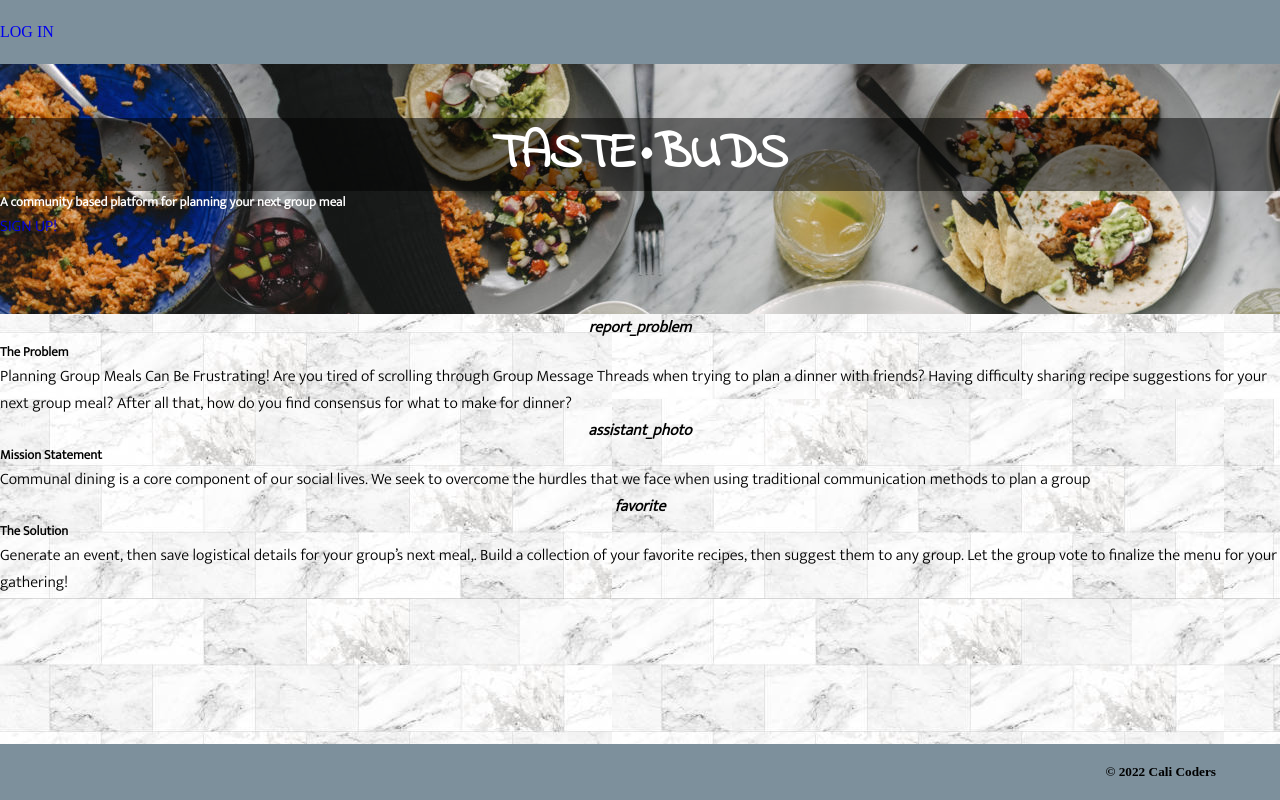
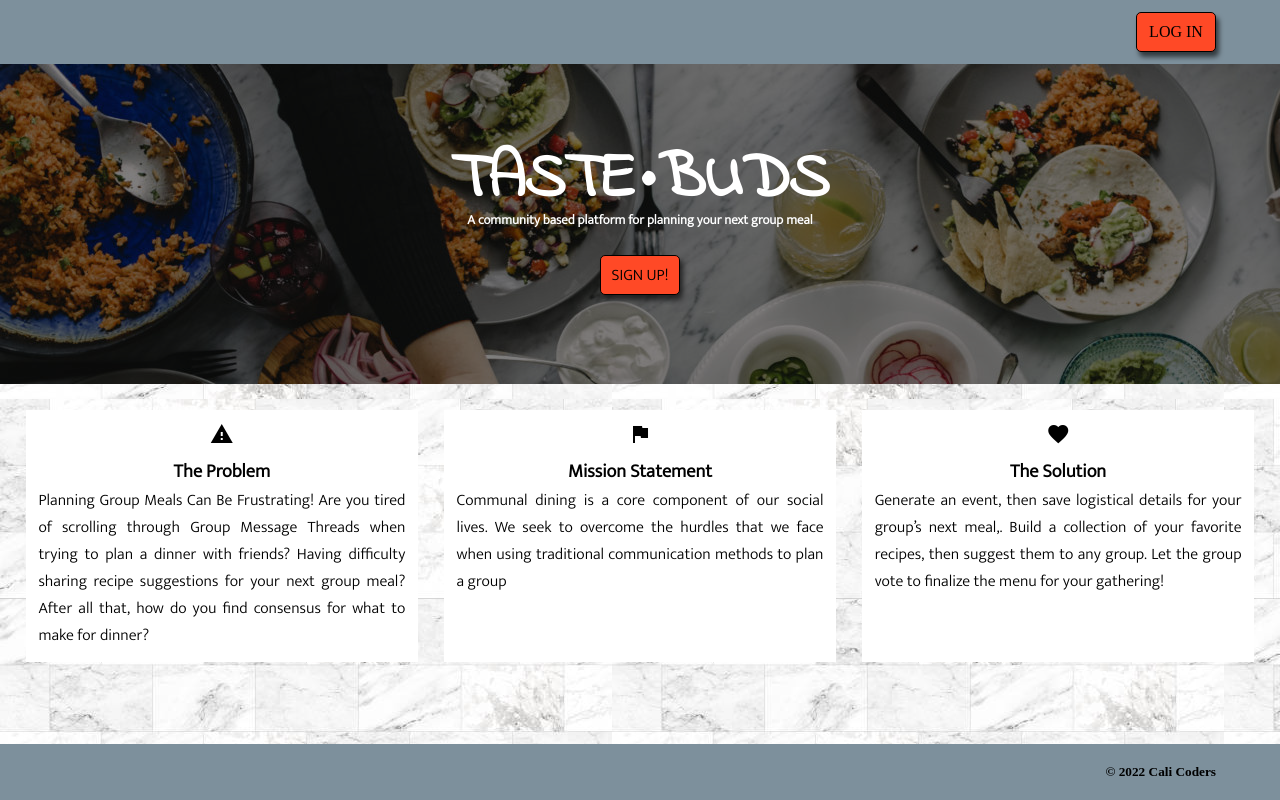
Before and after one commit to adevlinb/fakebuds, a Django app: page / in a window 1280 px wide. Run offline with Django 4.2, Linux system fonts and the light colour scheme.

Commit message:
updates landing page

```diff
--- a/main_app/static/css/style.css
+++ b/main_app/static/css/style.css
@@ -20,12 +20,22 @@ body {
 }
 
 /*************** NAV BAR *****************/
-nav {
+#loggedIn {
   background-color: #7D909C;
   height: 8vh;
   display: flex;
   justify-content: space-between;
   align-items: center;
+  width: 100vw;
+}
+
+#loggedOut {
+  background-color: #7D909C;
+  height: 8vh;
+  display: flex;
+  justify-content: flex-end;
+  align-items: center;
+  width: 100vw;
 }
 
 nav > div {
@@ -46,6 +56,24 @@ nav > div > img {
   color: white;
 }
 
+#login {
+  display: flex;
+  justify-content: center;
+  align-items: center;
+  text-align: center;
+  background-color: rgba(255, 73, 38, 1);
+  padding: 3px;
+  margin-right: 5vw;
+  border-radius: 5px;
+  border: 1px solid black;
+  width: 10vh;
+  height: 5vh;
+  box-shadow: 3px 5px 5px rgba(0, 0, 0, 0.6);
+}
+
+#login > a {
+  color: black;
+}
 
 #welcomeUsername {
   color: rgb(206, 206, 206);
@@ -73,13 +101,6 @@ main {
   flex: 1 0 auto;
 }
 
-.home_background {
-  background-image: url("../images/main_img1.jpeg");
-  height: 250px;
-  align-items: center;
-  justify-content: center;
-}
-
 .horizontal {
   display: flex;
   justify-content: center;
@@ -102,19 +123,29 @@ footer {
 }
 
 /*************** LANDING PAGE *****************/
-footer.page-footer {
-  padding-top: 0;
-  padding-right: 50px;
-  text-align: right;
+.home_background {
+  background-image: url("../images/main_img1.jpeg");
+  height: 40vh;
+}
+
+.landing_titles {
+  background-color: rgba(0, 0, 0, 0.5);
+  height: 40vh;
+  width: 100%;
+  display: flex;
+  flex-direction: column;
+  align-items: center;
+  justify-content: center;
 }
 
 .taste_title {
   text-align: center;
-  margin-top: 0;
+  margin: none;
   color: white;
   font-family: 'Indie Flower', cursive;
-  font-size: 50px;
+  font-size: 8vh;
   font-weight: bolder;
+  line-height: 7vh;
 }
 
 .land_icon {
@@ -127,11 +158,42 @@ footer.page-footer {
   font-weight: 900;
 }
 
-.landing_titles {
-  background-color: rgba(0, 0, 0, 0.5);
+#signUp {
+  display: flex;
+  justify-content: center;
   align-items: center;
-  justify-content: center;
+  text-align: center;
+  background-color: rgba(255, 73, 38, 1);
+  padding: 3px;
+  border-radius: 5px;
+  border: 1px solid black;
+  width: 10vh;
+  height: 5vh;
+  box-shadow: 3px 5px 5px rgba(0, 0, 0, 0.6);
+  color: black;
+  margin-top: 3vh;
 }
+
+.landingInfo {
+  display: grid;
+  grid-template-columns: repeat(3, 1fr);
+  gap: 2vw;
+  padding: 2vw;
+}
+
+.landingInfo > div {
+  display: flex;
+  flex-direction: column;
+  align-items: center;
+  text-align: justify;
+  text-justify: inter-word;
+  padding: 1vw;
+  background-color: rgba(255, 255, 255, 1);
+}
+
+.landingInfo > div >
+
+
 /*******************  DASHOARD ********************/
 .dashboardHeading {
   height: 5vh;
--- a/main_app/templates/base.html
+++ b/main_app/templates/base.html
@@ -7,7 +7,7 @@
     <meta http-equiv="X-UA-Compatible" content="IE=edge">
     <meta name="viewport" content="width=device-width, initial-scale=1.0">
     <title>Taste•Buds</title>
-    <!-- <link href="https://fonts.googleapis.com/icon?family=Material+Icons" rel="stylesheet"> -->
+    <link href="https://fonts.googleapis.com/icon?family=Material+Icons" rel="stylesheet">
     <!-- <link rel="stylesheet" href="https://cdnjs.cloudflare.com/ajax/libs/materialize/1.0.0/css/materialize.min.css"> -->
     <link rel="stylesheet" type="text/css" href="{% static 'css/style.css' %}">
     <!-- <script src="https://cdnjs.cloudflare.com/ajax/libs/jquery/3.0.0-beta1/jquery.min.js"></script>
@@ -21,28 +21,27 @@
         rel="stylesheet">
 </head>
 <body>
-    <nav>
     {% if user.is_authenticated %}
+        <nav id="loggedIn">
             <div class="nav_ul">
                 {% for photo in user.profile.photoprofile_set.all %}
                 <img class="user-image" src="{{photo.url}}">
                 {% endfor %}
                 <h5 id="welcomeUsername">Hi, {{ user.profile.name }}!</h5>
             </div>
-        {% endif %}
             <ul class="nav_ul">
-            {% if user.is_authenticated %}
                 <li><a href="{% url 'dashboard' %}">DASHBOARD</a></li>
                 <li><a href="{% url 'index' %}">GROUPS</a></li>
                 <li><a href="{% url 'recipes_index' %}">MY RECIPES</a></li>
                 <li><a href="{% url 'logout' %}">LOG OUT</a></li>
             </ul>
+        </nav>
         {% else %}
-        <ul>
-            <li><a href="{% url 'login' %}">LOG IN</a></li>
-        </ul>
+        <nav id="loggedOut">
+            <li id="login"><a href="{% url 'login' %}">LOG IN</a></li>
+        </nav>
+
         {% endif %}
-    </nav>
     <div class="body2">
         {% block content %}
 
--- a/main_app/templates/home.html
+++ b/main_app/templates/home.html
@@ -3,46 +3,42 @@
 {% block content %}
 
 
-<div class="home_background">
-    <br><br>
-    <div class="landing_titles">
-        <h1 class="taste_title">TASTE•BUDS</h1>
+    <div class="home_background">
+        <div class="landing_titles">
+            <h1 class="taste_title">TASTE•BUDS</h1>
+            <h5 class="header">A community based platform for planning your next group meal</h5>
+            <a id="signUp" href="{% url 'signup' %}">SIGN UP!</a>
+        </div>
+        <div>
+        </div>
     </div>
-    <div class="row center">
-        <h5 class="header">A community based platform for planning your next group meal</h5>
 
-        <a class='btn' href="{% url 'signup' %}" id="download-button"
-            class="btn-large waves-effect waves-light teal lighten-1">SIGN UP!</a>
-    </div>
-</div>
-
-<div class="container">
-    <div class="row">
-        <div class="col s12 m4">
-            <h4 class="land_icon"><i class="material-icons">report_problem</i></h4>
-            <h5 class="center">The Problem</h5>
-            <p class="light">Planning Group Meals Can Be Frustrating! Are you tired of scrolling through Group Message
+    <div class="landingInfo">
+        <div>
+            <h3 ><i class="material-icons">report_problem</i></h3>
+            <h3 >The Problem</h3>
+            <p >Planning Group Meals Can Be Frustrating! Are you tired of scrolling through Group Message
                 Threads
                 when trying to plan
                 a dinner with friends? Having difficulty sharing recipe suggestions for your next group meal?
                 After all that, how do you find consensus for what to make for dinner?</p>
         </div>
-        <div class="col s12 m4">
-            <h4 class="land_icon"><i class="material-icons">assistant_photo</i></h4>
-            <h5 class="center">Mission Statement</h5>
-            <p class="light">Communal dining is a core component of our social lives. We seek to overcome the hurdles
+        <div>
+            <h3><i class="material-icons">assistant_photo</i></h3>
+            <h3>Mission Statement</h3>
+            <p>Communal dining is a core component of our social lives. We seek to overcome the hurdles
                 that we face when using
                 traditional communication methods to plan a group </p>
         </div>
-        <div class="col s12 m4">
-            <h4 class="land_icon"><i class="material-icons">favorite</i></h4>
-            <h5 class="center">The Solution</h5>
-            <p class="light">Generate an event, then save logistical details for your group’s next meal,.
+        <div>
+            <h3 ><i class="material-icons">favorite</i></h3>
+            <h3 >The Solution</h3>
+            <p >Generate an event, then save logistical details for your group’s next meal,.
                 Build a collection of your favorite recipes, then suggest them to any group.
                 Let the group vote to finalize the menu for your gathering!
             </p>
         </div>
     </div>
-</div>
+
 
 {% endblock %}
```
Lines whose indentation alone changed are shown as unchanged.
